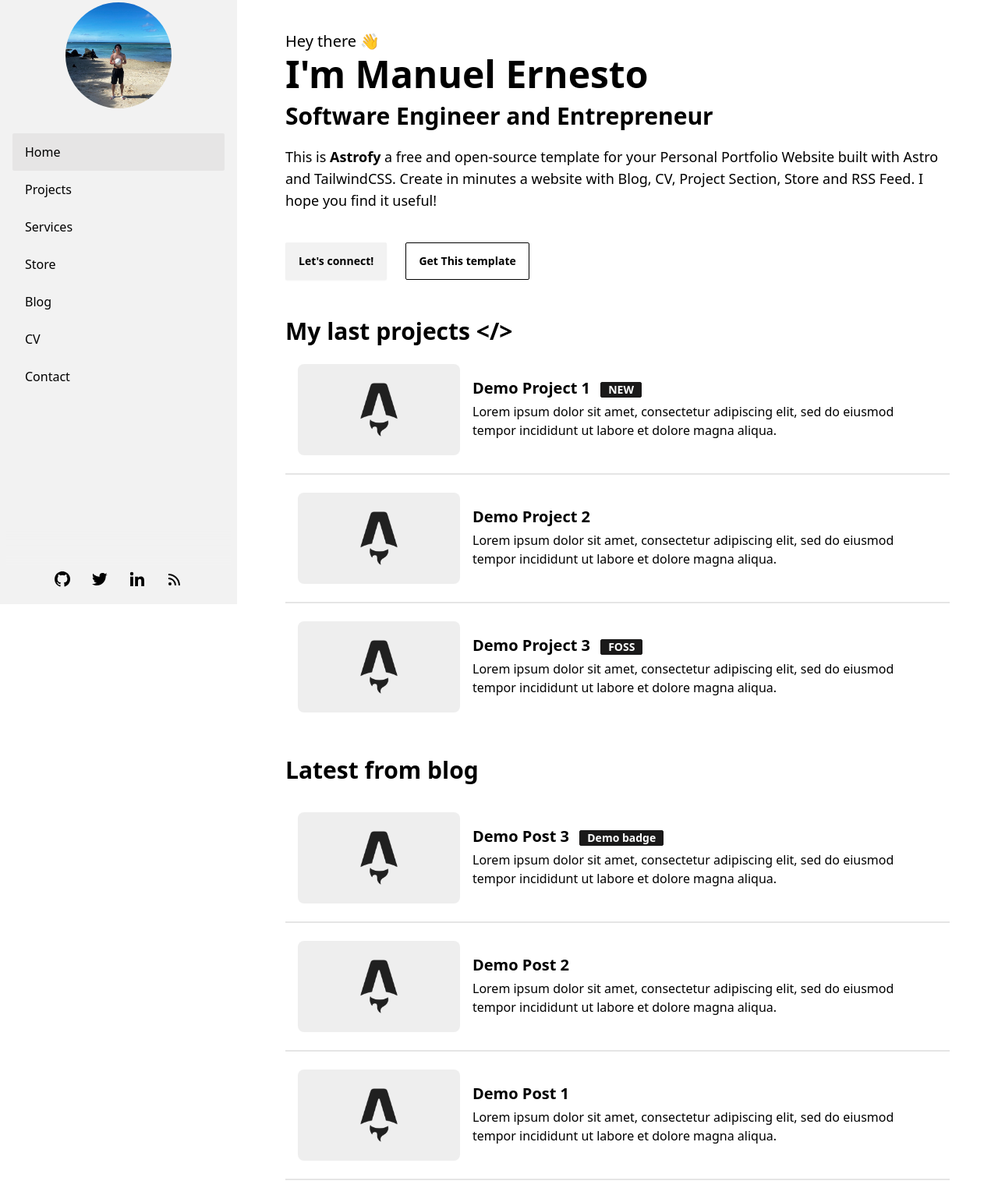
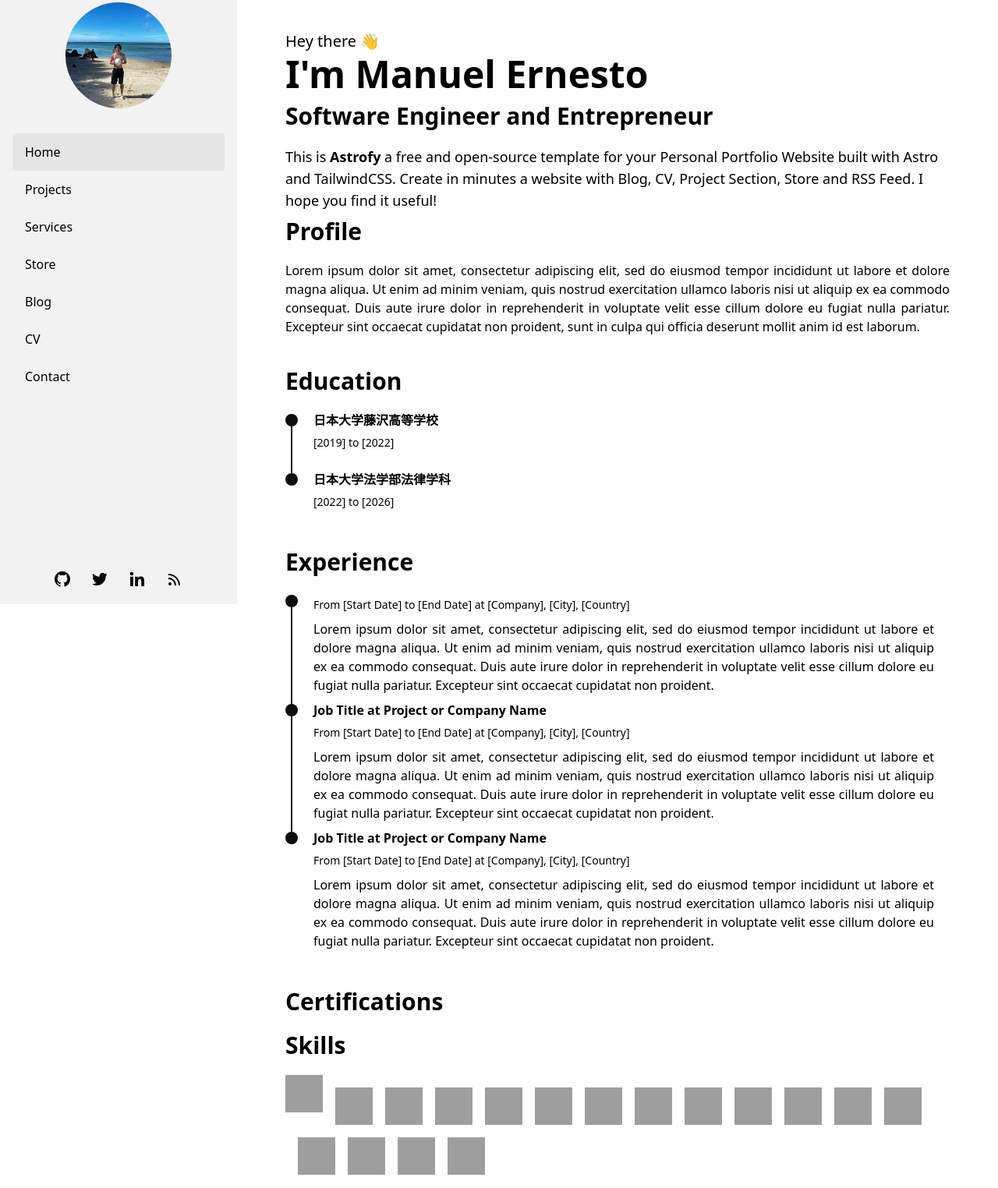
Before and after one commit to yuta-shacho/my-portfolio--site, an Astro site: page / in a window 1280 px wide. Shown: the part 25-1549 px from the top of the page at 78% size. Built offline with nearby package versions, Linux system fonts and the light colour scheme; Astro itself is replaced by a stand-in of ours; grey boxes are pictures that could not be loaded.

Commit message:
プロフィールを追加skillsをDeviconで表示

```diff
--- a/src/pages/index.astro
+++ b/src/pages/index.astro
@@ -1,12 +1,11 @@
 ---
 import BaseLayout from "../layouts/BaseLayout.astro";
+import TimeLineElement from "../components/cv/TimeLine.astro";
 import HorizontalCard from "../components/HorizontalCard.astro";
 import { getCollection } from "astro:content";
 import createSlug from "../lib/createSlug"
+import { Image } from "astro:assets";
 
-const posts = (await getCollection("blog")).sort((a, b) => b.data.pubDate.valueOf() - a.data.pubDate.valueOf());
-
-const last_posts = posts.slice(0, 3);
 ---
 
 <BaseLayout sideBarActiveItemID="home">
@@ -21,58 +20,109 @@ const last_posts = posts.slice(0, 3);
         it useful!
       </text>
     </div>
-    <div class="mt-8">
-      <a class="btn" href="https://twitter.com/manuelernestog" target="_blank"> Let's connect!</a>
-      <a href="https://github.com/manuelernestog/astrofy" target="_blank" class="btn btn-outline ml-5">
-        Get This template
-      </a>
+    <div class="mb-5">
+      <div class="text-3xl w-full font-bold">Profile</div>
+    </div>
+
+    <div class="mb-10 text-justify">
+      Lorem ipsum dolor sit amet, consectetur adipiscing elit, sed do eiusmod tempor incididunt ut labore et dolore magna
+      aliqua. Ut enim ad minim veniam, quis nostrud exercitation ullamco laboris nisi ut aliquip ex ea commodo consequat. Duis
+      aute irure dolor in reprehenderit in voluptate velit esse cillum dolore eu fugiat nulla pariatur. Excepteur sint occaecat
+      cupidatat non proident, sunt in culpa qui officia deserunt mollit anim id est laborum.
+    </div>
+
+    <div class="mb-5">
+      <div class="text-3xl w-full font-bold">Education</div>
+    </div>
+
+    <div class="time-line-container grid gap-4 mb-10">
+      <TimeLineElement
+        title="日本大学藤沢高等学校"
+        subtitle="[2019] to [2022] "
+      />
+      <TimeLineElement
+        title="日本大学法学部法律学科"
+        subtitle="[2022] to [2026] "
+      />
+    </div>
+
+    <div class="mb-5">
+      <div class="text-3xl w-full font-bold">Experience</div>
+    </div>
+
+    <div class="time-line-container mb-10">
+      <TimeLineElement
+        title=""
+        subtitle="From [Start Date] to [End Date] at [Company], [City], [Country]"
+      >
+        Lorem ipsum dolor sit amet, consectetur adipiscing elit, sed do eiusmod tempor incididunt ut labore et dolore magna aliqua. Ut enim ad minim veniam, quis nostrud exercitation ullamco laboris nisi ut aliquip ex ea commodo consequat. Duis aute irure dolor in reprehenderit in voluptate velit esse cillum dolore eu fugiat nulla pariatur. Excepteur sint occaecat cupidatat non proident.
+      </TimeLineElement>
+      <TimeLineElement
+        title="Job Title at Project or Company Name"
+        subtitle="From [Start Date] to [End Date] at [Company], [City], [Country]"
+      >
+        Lorem ipsum dolor sit amet, consectetur adipiscing elit, sed do eiusmod tempor incididunt ut labore et dolore magna aliqua. Ut enim ad minim veniam, quis nostrud exercitation ullamco laboris nisi ut aliquip ex ea commodo consequat. Duis aute irure dolor in reprehenderit in voluptate velit esse cillum dolore eu fugiat nulla pariatur. Excepteur sint occaecat cupidatat non proident.
+      </TimeLineElement>
+      <TimeLineElement
+        title="Job Title at Project or Company Name"
+        subtitle="From [Start Date] to [End Date] at [Company], [City], [Country]"
+      >
+        Lorem ipsum dolor sit amet, consectetur adipiscing elit, sed do eiusmod tempor incididunt ut labore et dolore magna aliqua. Ut enim ad minim veniam, quis nostrud exercitation ullamco laboris nisi ut aliquip ex ea commodo consequat. Duis aute irure dolor in reprehenderit in voluptate velit esse cillum dolore eu fugiat nulla pariatur. Excepteur sint occaecat cupidatat non proident.
+      </TimeLineElement>
+    </div>
+
+    <div class="mb-5">
+      <div class="text-3xl w-full font-bold">Certifications</div>
+    </div>
+
+
+
+    <div class="mb-5">
+      <div class="text-3xl w-full font-bold">Skills</div>
+    </div>
+
+    <div class="flex flex-wrap space-x-4 space-y-4">
+      <img class="size-12"  alt="HTML" src="https://cdn.jsdelivr.net/gh/devicons/devicon@latest/icons/html5/html5-original.svg"/>
+      <img class="size-12"  alt="CSS" src="https://cdn.jsdelivr.net/gh/devicons/devicon@latest/icons/css3/css3-original.svg"/>
+
+      <img class="size-12" alt="MUI" src="https://cdn.jsdelivr.net/gh/devicons/devicon@latest/icons/materialui/materialui-original.svg" />
+
+      <img class="size-12" alt="tailwindcss" src="https://cdn.jsdelivr.net/gh/devicons/devicon@latest/icons/tailwindcss/tailwindcss-original.svg" />
+
+      <img class="size-12"  alt="JavaScript" src="https://cdn.jsdelivr.net/gh/devicons/devicon@latest/icons/javascript/javascript-original.svg"/>
+          <img class="size-12"  alt="TypeScript" src="https://cdn.jsdelivr.net/gh/devicons/devicon@latest/icons/typescript/typescript-original.svg"/>
+
+          <img class="size-12" alt="react" src="https://cdn.jsdelivr.net/gh/devicons/devicon@latest/icons/react/react-original.svg" />
+
+          <img class="size-12" alt="astro" src="https://cdn.jsdelivr.net/gh/devicons/devicon@latest/icons/astro/astro-original.svg" />
+
+
+          <img class="size-12" alt="three.js" src="https://cdn.jsdelivr.net/gh/devicons/devicon@latest/icons/threejs/threejs-original-wordmark.svg" />
+
+          <img class="size-12" alt="blender" src="https://cdn.jsdelivr.net/gh/devicons/devicon@latest/icons/blender/blender-original.svg" />
+          <img class="size-12" alt="node.js" src="https://cdn.jsdelivr.net/gh/devicons/devicon@latest/icons/nodejs/nodejs-original-wordmark.svg" />
+
+          <img class="size-12" alt="wordpress" src="https://cdn.jsdelivr.net/gh/devicons/devicon@latest/icons/wordpress/wordpress-plain.svg" />
+
+
+          <img class="size-12" alt="python" src="https://cdn.jsdelivr.net/gh/devicons/devicon@latest/icons/python/python-original.svg" />
+
+
+
+          <img class="size-12" alt="firebase" src="https://cdn.jsdelivr.net/gh/devicons/devicon@latest/icons/firebase/firebase-original.svg" />
+
+          <img class="size-12" alt="mongodb" src="https://cdn.jsdelivr.net/gh/devicons/devicon@latest/icons/mongodb/mongodb-plain-wordmark.svg" />
+
+
+
+
+
+
+          <img class="size-12" alt="postman" src="https://cdn.jsdelivr.net/gh/devicons/devicon@latest/icons/postman/postman-original.svg" />
+
+          <img class="size-12"  alt="Git" src="https://cdn.jsdelivr.net/gh/devicons/devicon@latest/icons/git/git-original.svg"/>
     </div>
   </div>
 
-  <div>
-    <div class="text-3xl w-full font-bold mb-2">My last projects {"</>"}</div>
-  </div>
 
-  <HorizontalCard
-    title="Demo Project 1"
-    img="/post_img.webp"
-    desc="Lorem ipsum dolor sit amet, consectetur adipiscing elit, sed do eiusmod tempor incididunt ut labore et dolore magna aliqua."
-    url="#"
-    badge="NEW"
-  />
-  <div class="divider my-0"></div>
-  <HorizontalCard
-    title="Demo Project 2"
-    img="/post_img.webp"
-    desc="Lorem ipsum dolor sit amet, consectetur adipiscing elit, sed do eiusmod tempor incididunt ut labore et dolore magna aliqua."
-    url="#"
-  />
-  <div class="divider my-0"></div>
-  <HorizontalCard
-    title="Demo Project 3"
-    img="/post_img.webp"
-    desc="Lorem ipsum dolor sit amet, consectetur adipiscing elit, sed do eiusmod tempor incididunt ut labore et dolore magna aliqua."
-    url="#"
-    badge="FOSS"
-  />
-
-  <div>
-    <div class="text-3xl w-full font-bold mb-5 mt-10">Latest from blog</div>
-  </div>
-
-  {
-    last_posts.map((post) => (
-      <>
-        <HorizontalCard
-          title={post.data.title}
-          img={post.data.heroImage}
-          desc={post.data.description}
-          url={"/blog/" + createSlug(post.data.title, post.slug)}
-          target="_self"
-          badge={post.data.badge}
-        />
-        <div class="divider my-0" />
-      </>
-    ))
-  }
 </BaseLayout>
```
